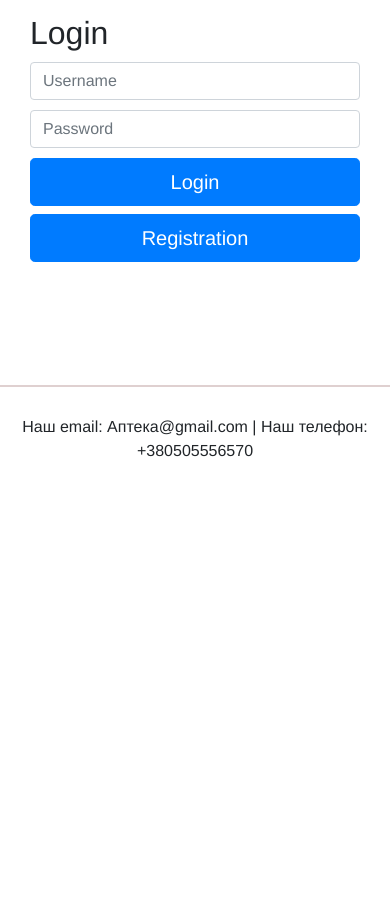
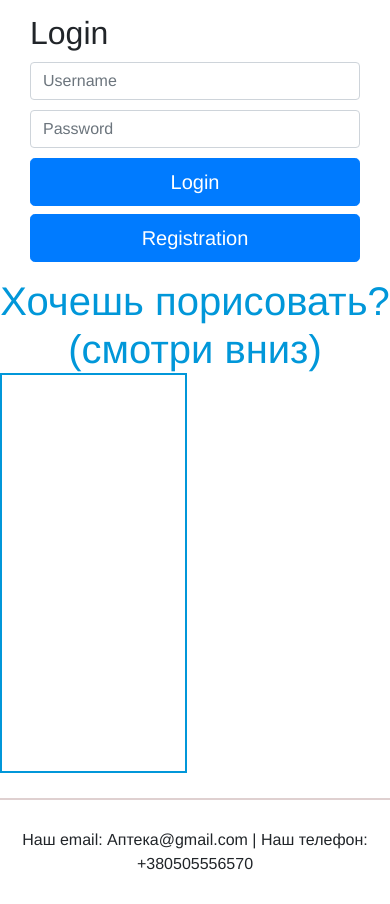
Before and after one commit to 7ahara/Site1, a PHP site: page /php/login.php in a window 390 px wide. Shown: the part 353-1257 px from the top of the page. Before the commit the page ends 810 px from the top, so only its background shows below. Run offline with PHP 8.4, Linux system fonts and the light colour scheme.

Commit message:
canvas est

```diff
--- a/css/styleforphp.css
+++ b/css/styleforphp.css
@@ -89,6 +89,17 @@ footer {
     padding-bottom: 28px;
     text-align: center;
 }
+h4{
+    font-size: 40px;
+    color: #0197D9;
+    text-align: center;
+    margin: 0;
+}
+.formochka{
+    display: block;
+    border: 2px solid #0197D9 ;
+    height: 400px;
+}
 .form-signin{
     max-width: 400px;
     padding: 15px;
--- a/php/login.php
+++ b/php/login.php
@@ -72,10 +72,46 @@
              <a href="index.php"class="btn btn-lg btn-primary btn-block">Registration</a>
              <?php if (isset($_SESSION['username'])){
             $username = $_SESSION['username'];
-            echo "<a href='logout.php' class='btn btn-lg btn-primary btn-block' > Logout </a>";
+            echo "Вы вошли как " . $username . " ";
+            echo "<a href='logout.php' class='btn btn-lg btn-primary' > Logout </a>";
         }
         ?>
         </form>
+    </div>
+    <div class="conteiner">
+    <h4>Хочешь порисовать?(смотри вниз)</h4>
+    <canvas id = "canvas"  class="formochka">Обновите браузер</canvas>
+		<script>
+			var
+			  canv =  document.getElementById('canvas'),
+			  ctx = canv.getContext('2d');
+
+			  canv.width = window.innerWidth;
+			  canv.height = window.innerHeight;
+
+			  canv.addEventListener('mousedown',function(){
+				  isMouseDown = true;
+			  });
+
+			  canv.addEventListener('mouseup',function(){
+				  isMouseDown = false;
+				  ctx.beginPath();
+			  });
+			  ctx.lineWidth = 4 * 2;
+			  canv.addEventListener('mousemove',function(e){
+				  if (isMouseDown){
+					  ctx.lineTo(e.clientX, e.clientY);
+					  ctx.stroke();
+
+					  ctx.beginPath();
+					  ctx.arc(e.clientX, e.clientY, 4,0, Math.PI * 2)
+					  ctx.fill();
+
+					  ctx.beginPath();
+					  ctx.moveTo(e.clientX, e.clientY);
+				  }
+			  });
+        </script>
     </div>
     <footer>
         <div class="site__bottom">
```
